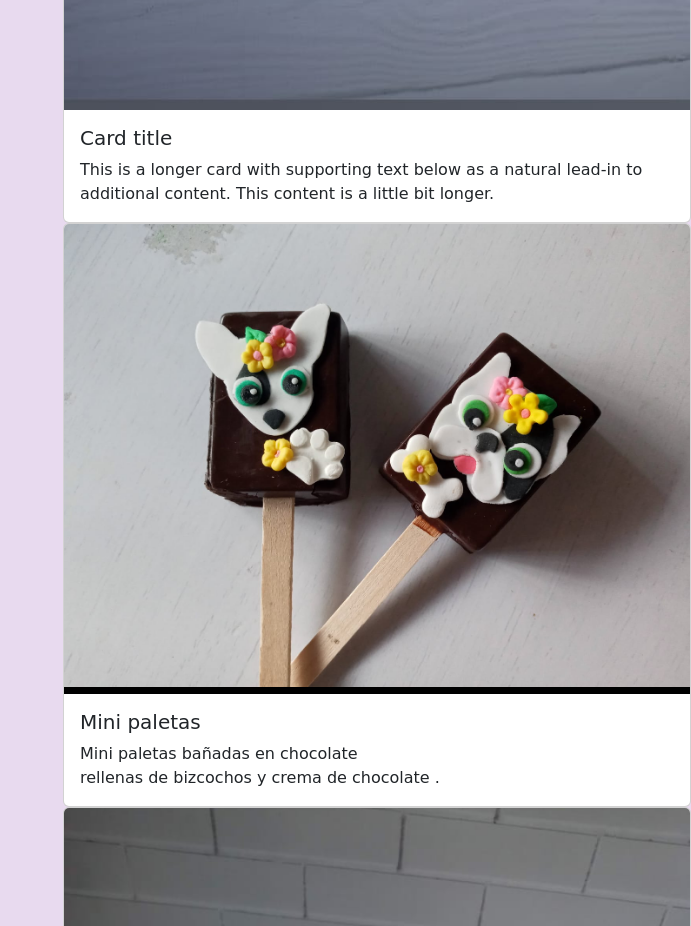
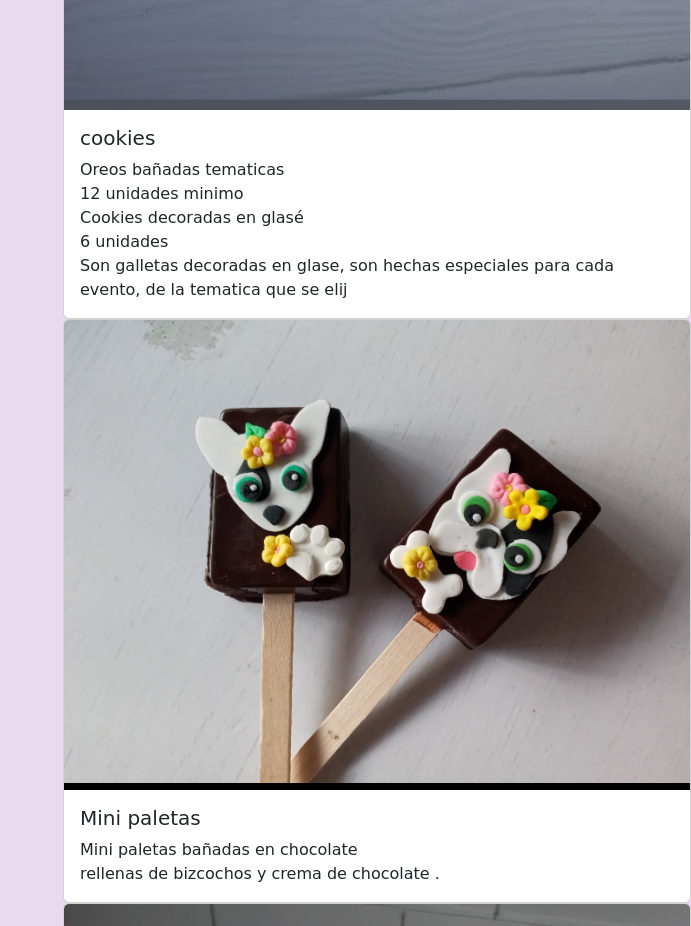
Before and after one commit to brunosilvaasp/pastryshop, a plain HTML site: page index.html in a window 1280 px wide. Shown: the part 6840-7766 px from the top of the page, without its empty margins (589-1280 px from the left). Drawn offline with nearby package versions, Linux system fonts and the light colour scheme.

Commit message:
agregué un cambio

```diff
--- a/index.html
+++ b/index.html
@@ -204,8 +204,19 @@
           <div class="card">
             <img src="Screenshot_20230301-230830_2.png" class="card-img-top" alt="cookies">
             <div class="card-body">
-              <h5 class="card-title">Card title</h5>
-              <p class="card-text">This is a longer card with supporting text below as a natural lead-in to additional content. This content is a little bit longer.</p>
+              <h5 class="card-title">cookies</h5>
+              <p class="card-text">Oreos bañadas tematicas
+                <br>
+                12 unidades minimo
+                <br>
+                Cookies decoradas en glasé
+                <br>
+                  6 unidades
+                  <br>
+                  Son galletas decoradas en glase, son hechas especiales para cada evento, de la tematica que se elij
+
+
+            </p>
             </div>
           </div>
         </div>
```
